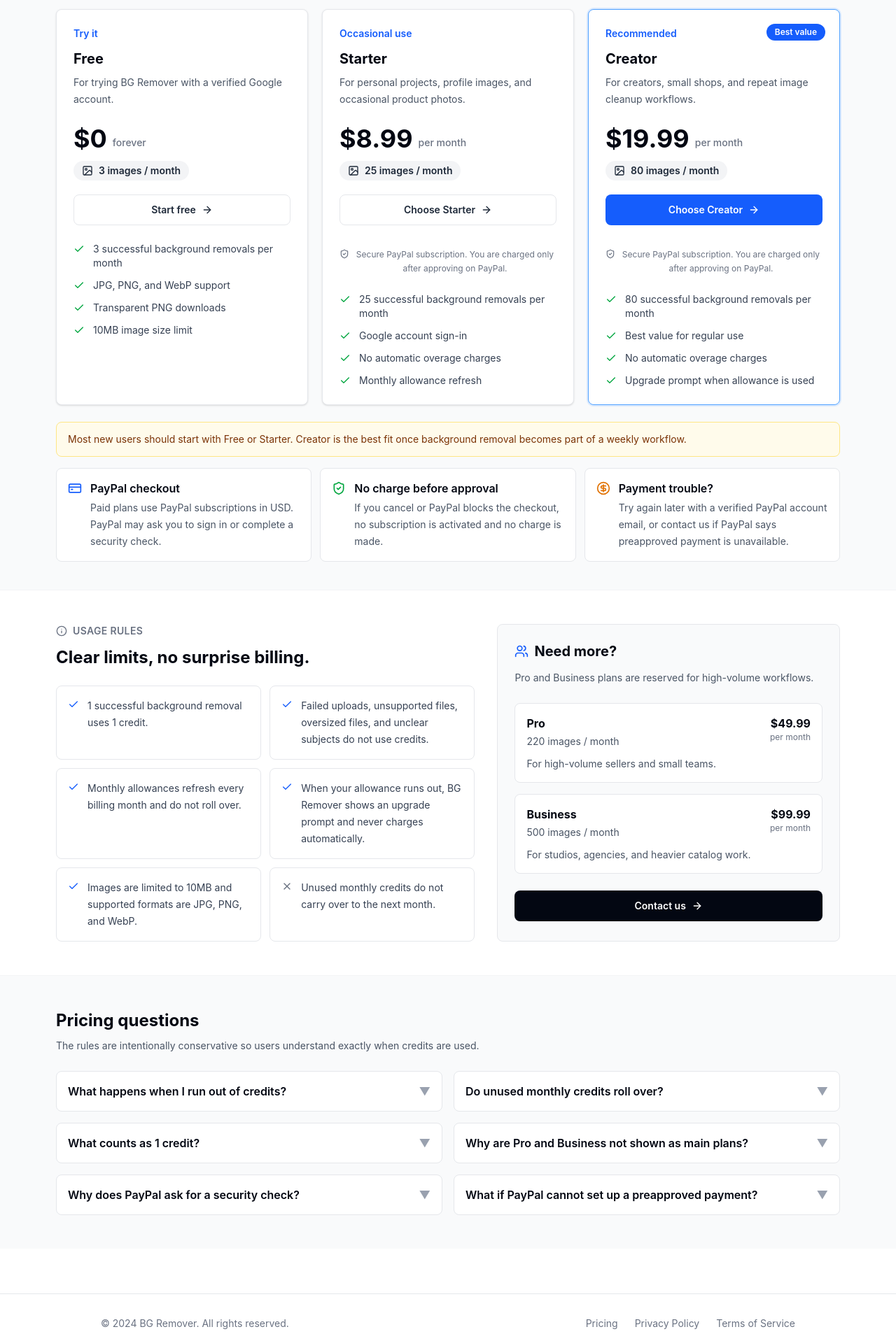
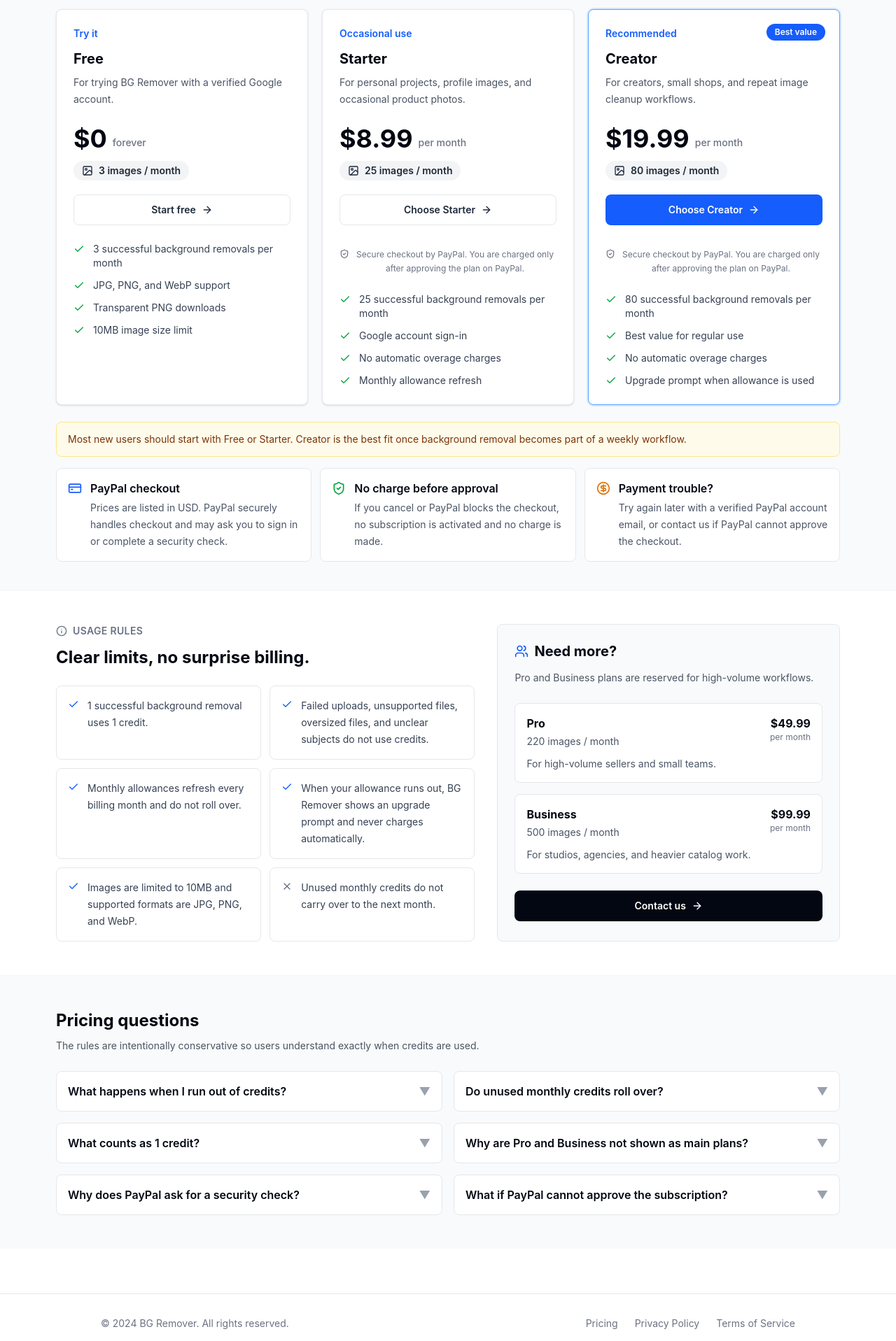
Before and after one commit to lily976553750-svg/image-background-remover, a Next.js app: page /pricing in a window 1280 px wide. Shown: the part 479-2396 px from the top of the page at 70% size. Built offline with nearby package versions, Linux system fonts and the light colour scheme; no server answers.

Commit message:
Refine PayPal checkout copy

```diff
--- a/app/pricing/page.tsx
+++ b/app/pricing/page.tsx
@@ -181,9 +181,9 @@
       "PayPal may ask for a captcha, login verification, or account check based on its own risk system. BG Remover cannot control that PayPal screen, and no charge is made until you approve the subscription on PayPal.",
   },
   {
-    question: "What if PayPal cannot set up a preapproved payment?",
+    question: "What if PayPal cannot approve the subscription?",
     answer:
-      "That usually means PayPal could not approve the subscription flow for that account, browser, network, or region at that moment. You can try again later, use a verified PayPal account email, or contact support.",
+      "That usually means PayPal could not approve the checkout for that account, browser, network, or region at that moment. You can try again later, use a verified PayPal account email, or contact support.",
   },
 ];
 
@@ -341,8 +341,8 @@
                 <div>
                   <h3 className="font-semibold text-gray-950">PayPal checkout</h3>
                   <p className="mt-1 text-sm leading-6 text-gray-600">
-                    Paid plans use PayPal subscriptions in USD. PayPal may ask
-                    you to sign in or complete a security check.
+                    Prices are listed in USD. PayPal securely handles checkout
+                    and may ask you to sign in or complete a security check.
                   </p>
                 </div>
               </div>
@@ -362,7 +362,7 @@
                   <h3 className="font-semibold text-gray-950">Payment trouble?</h3>
                   <p className="mt-1 text-sm leading-6 text-gray-600">
                     Try again later with a verified PayPal account email, or
-                    contact us if PayPal says preapproved payment is unavailable.
+                    contact us if PayPal cannot approve the checkout.
                   </p>
                 </div>
               </div>
--- a/components/PaymentStatusNotice.tsx
+++ b/components/PaymentStatusNotice.tsx
@@ -40,8 +40,8 @@
             <p className="font-semibold">PayPal checkout was not completed.</p>
             <p className="mt-1">
               No charge was made. If PayPal showed a security check or could not
-              set up a preapproved payment, try again later, use a verified
-              PayPal account email, or contact us for help.
+              approve the checkout, try again later, use a verified PayPal
+              account email, or contact us for help.
             </p>
             <div className="mt-3 flex flex-wrap gap-3">
               <a
--- a/components/PricingCheckoutButton.tsx
+++ b/components/PricingCheckoutButton.tsx
@@ -89,8 +89,8 @@
       ) : null}
       <p className="mt-2 flex items-start justify-center gap-1.5 text-center text-xs leading-5 text-gray-500">
         <ShieldCheck className="mt-0.5 h-3.5 w-3.5 flex-none" />
-        Secure PayPal subscription. You are charged only after approving on
-        PayPal.
+        Secure checkout by PayPal. You are charged only after approving the
+        plan on PayPal.
       </p>
     </div>
   );
```
